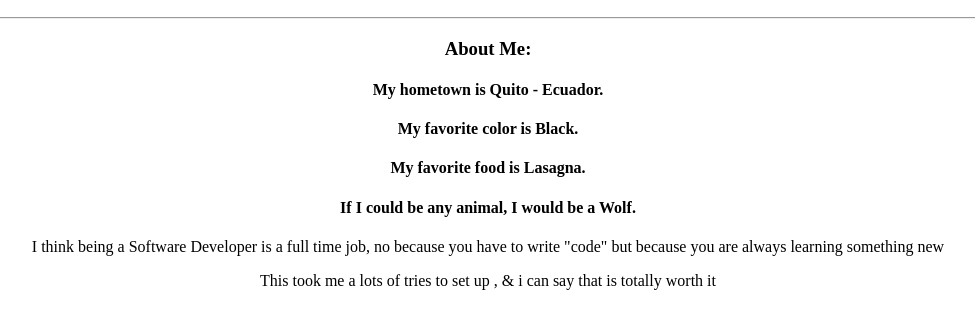
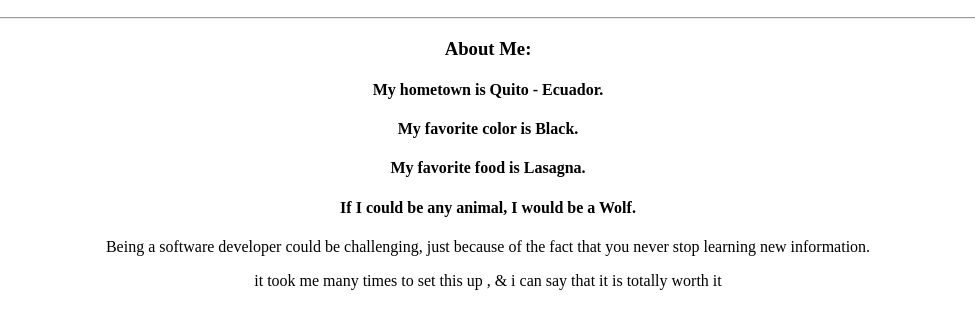
Before and after one commit to JAMES-CERO/greatpractice2, a plain HTML site: page index.html in a window 1280 px wide. Shown: the part 110-438 px from the top of the page, without its empty margins (152-1127 px from the left). Drawn offline with Linux system fonts and the light colour scheme.

Commit message:
adding new placeholder text

```diff
--- a/index.html
+++ b/index.html
@@ -16,8 +16,8 @@
 					<h4>My favorite food is Lasagna.</h4>
 					<h4>If I could be any animal, I would be a Wolf.</h4>
 
-					<p>I think being a Software Developer is a full time job, no because you have to write "code" but because you are always learning something new</p>
-					<p>This took me a lots of tries to set up , & i can say that is totally worth it </p>
+					<p>Being a software developer could be challenging, just because of the fact that you never stop learning new information.</p>
+					<p>it took me many times to set this up , & i can say that it is totally worth it </p>
 			</div>
 		  </body>
 		</html>
```
